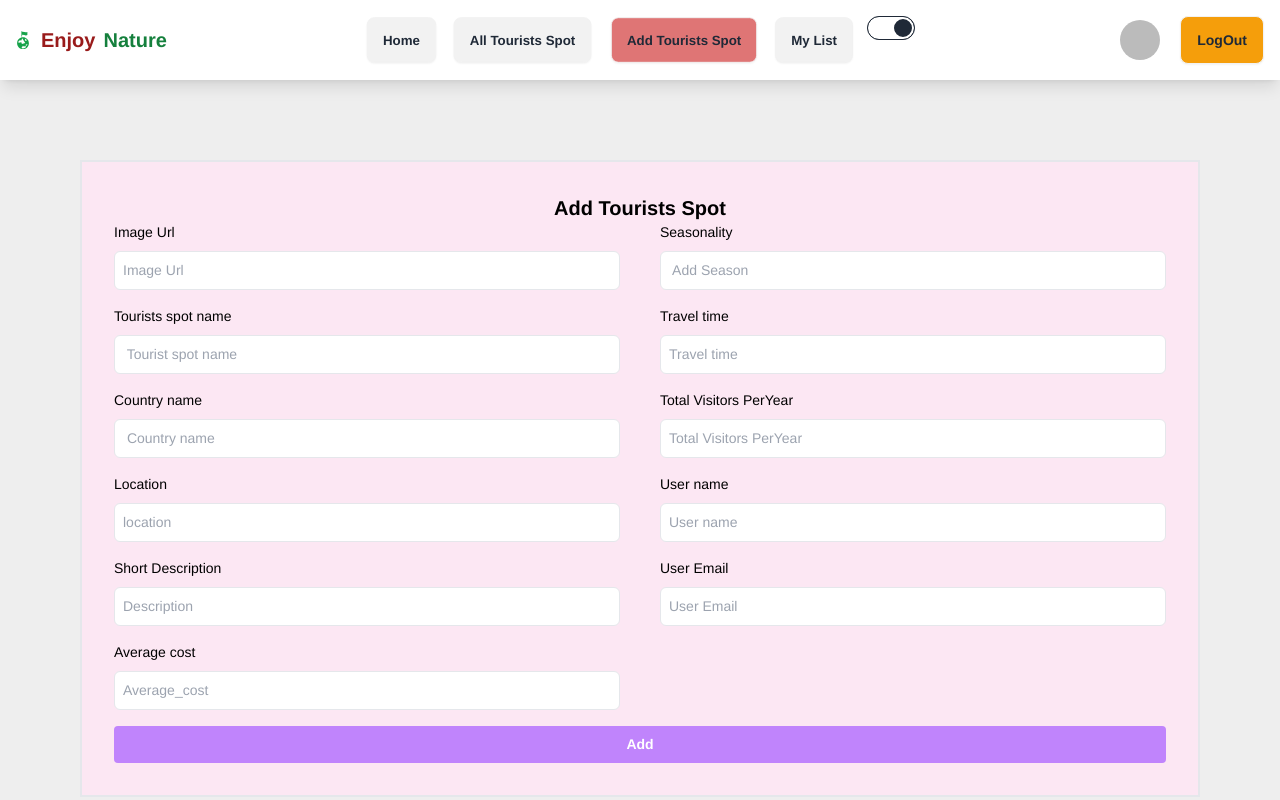
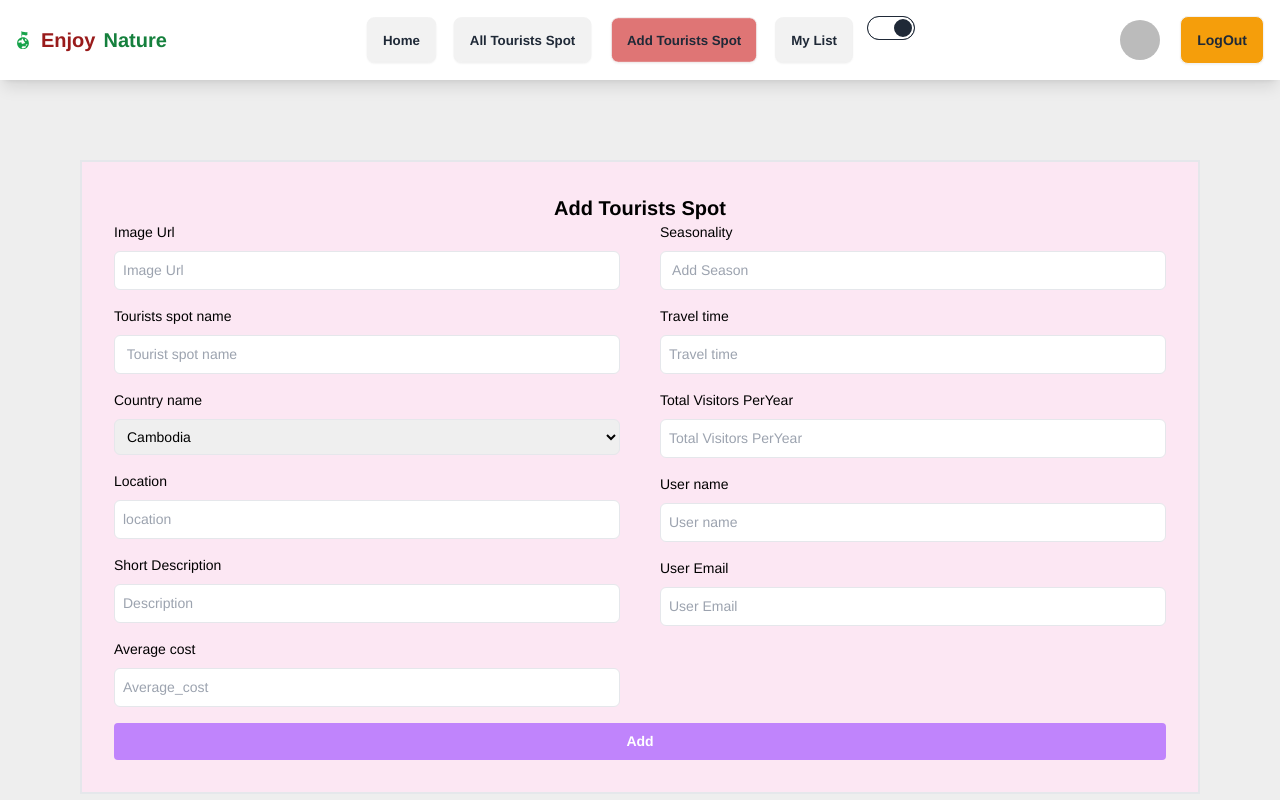
Before and after one commit to numanahmod/B9A10-client-side-numanahmod, a React (Vite) app: page /addTouristsSpot in a window 1280 px wide. Shown: the top 800 px of the page. Built offline with nearby package versions, Linux system fonts and the light colour scheme; no server answers; sample sign-in values are in the browser's storage.

Commit message:
Country option added in add tourists page

```diff
--- a/src/Pages/AddTouristsSpot.jsx
+++ b/src/Pages/AddTouristsSpot.jsx
@@ -96,14 +96,33 @@ const AddTouristsSpot = () => {
 
               >       Country name
               </label>
-              <input
-              required
+
+              <select
+                name="countryName"
+                id="country"
                 className="w-full p-2 border rounded-md focus:outline-[#FF497C]"
                 type="text"
-                placeholder=" Country name "
-                id="name"
-                name="countryName"
-              />
+                placeholder="Select country"
+              >
+                <option value="Bangladesh" selected>
+                  Bangladesh
+                </option>
+                <option value="Thailand" selected>
+                Thailand
+                </option>
+                <option value="Indonesia" selected>
+                Indonesia
+                </option>
+                <option value="Malaysia" selected>
+                Malaysia
+                </option>
+                <option value="Vietnam" selected>
+                Vietnam
+                </option>
+                <option value="Cambodia" selected>
+                Cambodia
+                </option>
+              </select>
               <label
                 className="block mt-4 mb-2 dark:text-white"
 
```
